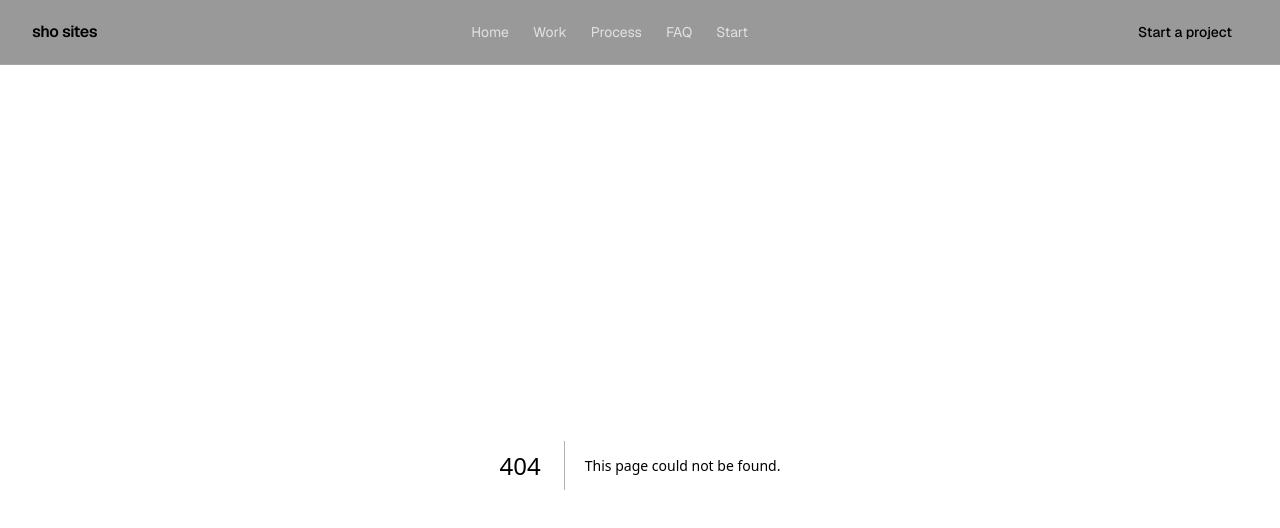
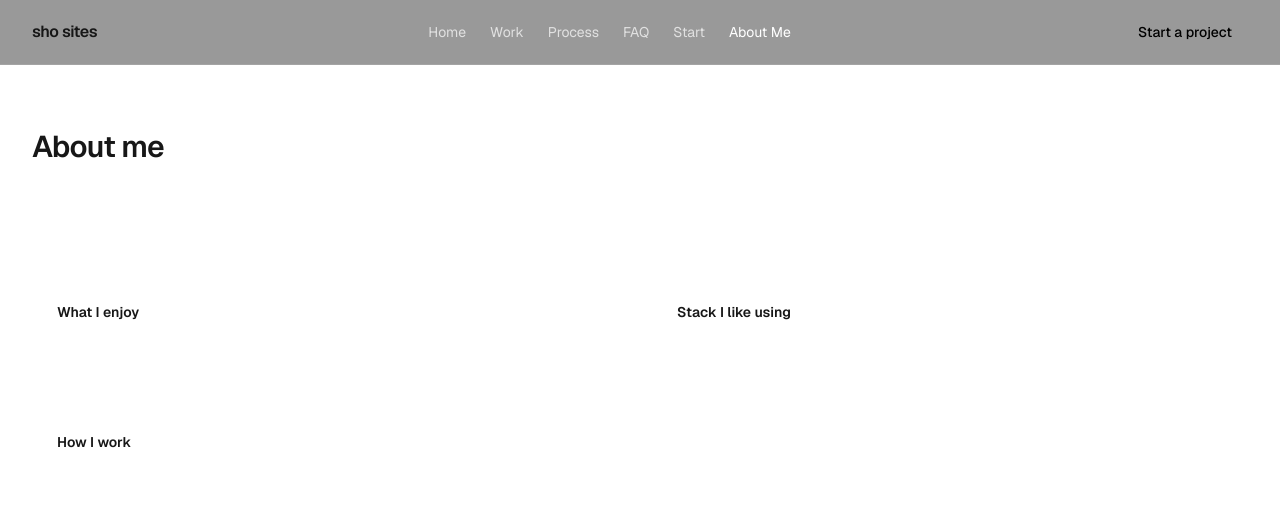
Before and after one commit to sho-sites/shosites, a Next.js app: page /about-me in a window 1280 px wide. Before the commit this address had no page. Shown: the top 528 px of the page. Built offline with nearby package versions, Linux system fonts and the light colour scheme.

Commit message:
fix small things

```diff
--- /dev/null
+++ b/src/app/about-me/page.js
@@ -0,0 +1,58 @@
+import Container from "@/components/Container";
+import Card from "@/components/Card";
+import MotionFade from "@/components/MotionFade";
+
+export const metadata = {
+  title: "About Me — sho sites",
+  description:
+    "Quick intro to Shourya and the vibe behind sho sites — fast, clean brochure websites.",
+};
+
+export default function AboutMePage() {
+  return (
+    <main>
+      <section>
+        <Container className="py-16">
+          <MotionFade inView={false}>
+            <h1 className="text-3xl font-semibold tracking-tight">About me</h1>
+            <p className="mt-2 max-w-2xl text-white/70">
+              Hey — I’m Shourya. I build fast, clean websites for clubs,
+              nonprofits, and businesses. I keep things simple: clear content,
+              slick design, and smooth micro‑interactions. Most projects take
+              about 1–2 weeks once content is ready.
+            </p>
+          </MotionFade>
+
+          <MotionFade delay={0.05} inView={false}>
+            <div className="mt-8 grid grid-cols-1 gap-6 md:grid-cols-2">
+              <Card>
+                <p className="text-sm font-semibold">What I enjoy</p>
+                <p className="mt-2 text-sm text-white/70">
+                  Web and mobile apps, LLM research, volleyball, and music.
+                </p>
+              </Card>
+              <Card>
+                <p className="text-sm font-semibold">Stack I like using</p>
+                <p className="mt-2 text-sm text-white/70">
+                  Next.js, React, Tailwind, Framer Motion, Vercel.
+                </p>
+              </Card>
+            </div>
+          </MotionFade>
+
+          <MotionFade delay={0.1} inView={false}>
+            <Card className="mt-8 bg-white/2">
+              <p className="text-sm font-semibold">How I work</p>
+              <p className="mt-2 text-sm text-white/70">
+                I use AI tools to move quickly on drafts/components and then
+                refine everything by hand to fit your brand. Sites are
+                informational (brochure style) — who you are, what you do,
+                location/hours, and ways to get in touch.
+              </p>
+            </Card>
+          </MotionFade>
+        </Container>
+      </section>
+    </main>
+  );
+}
--- a/src/app/layout.js
+++ b/src/app/layout.js
@@ -16,7 +16,7 @@ const geistMono = Geist_Mono({
 export const metadata = {
   title: "sho sites — Websites for orgs, clubs, and businesses",
   description:
-    "sho sites builds clean, fast, dark‑themed brochure sites for small teams, clubs, and nonprofits, for completely free.",
+    "sho sites builds clean, fast, themed brochure sites for small teams, clubs, and nonprofits, for completely free.",
   metadataBase: new URL("https://shosites.example"), // update on deploy
   openGraph: {
     title: "sho sites — Websites for orgs, clubs, and businesses",
--- a/src/app/sitemap.js
+++ b/src/app/sitemap.js
@@ -2,7 +2,7 @@ export default function sitemap() {
 	const base =
 		process.env.NEXT_PUBLIC_SITE_URL?.replace(/\/+$/, "") ||
 		"https://shosites.example";
-	const routes = ["", "/work", "/process", "/faq", "/start"].map((p) => ({
+	const routes = ["", "/work", "/process", "/faq", "/start", "/about-me"].map((p) => ({
 		url: `${base}${p || "/"}`,
 		lastModified: new Date().toISOString(),
 	}));
--- a/src/components/Footer.js
+++ b/src/components/Footer.js
@@ -19,6 +19,9 @@ export default function Footer() {
 					<Link href="/start" className="hover:text-white">
 						Start
 					</Link>
+					<Link href="/about-me" className="hover:text-white">
+						About Me
+					</Link>
 				</nav>
 			</Container>
 		</footer>
--- a/src/components/Navbar.js
+++ b/src/components/Navbar.js
@@ -10,6 +10,7 @@ const links = [
 	{ href: "/process", label: "Process" },
 	{ href: "/faq", label: "FAQ" },
 	{ href: "/start", label: "Start" },
+	{ href: "/about-me", label: "About Me" },
 ];
 
 export default function Navbar() {
```
